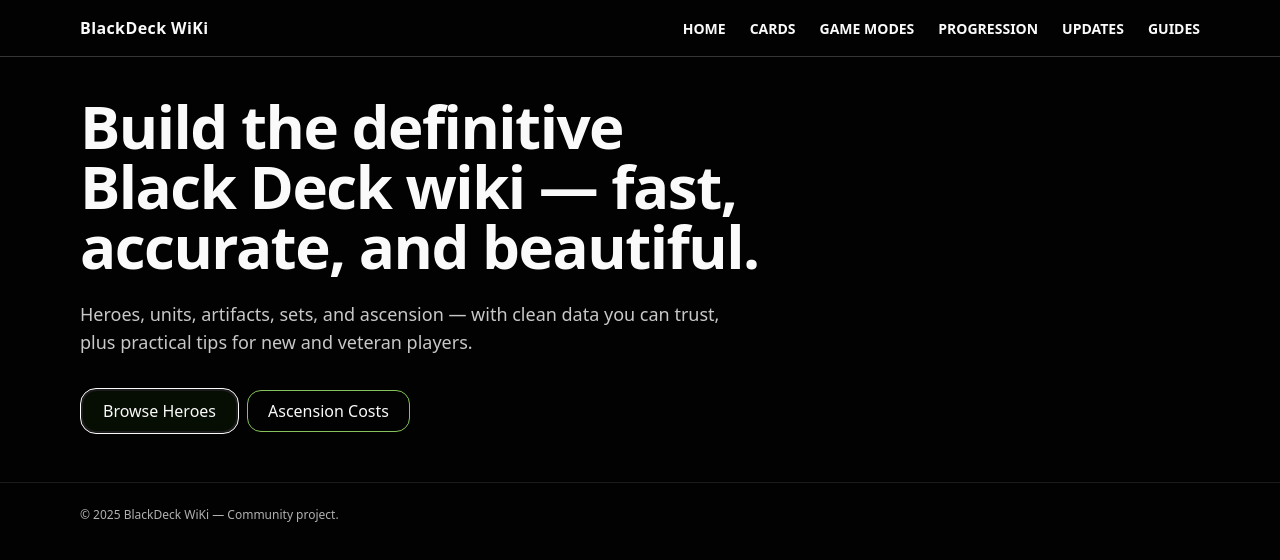
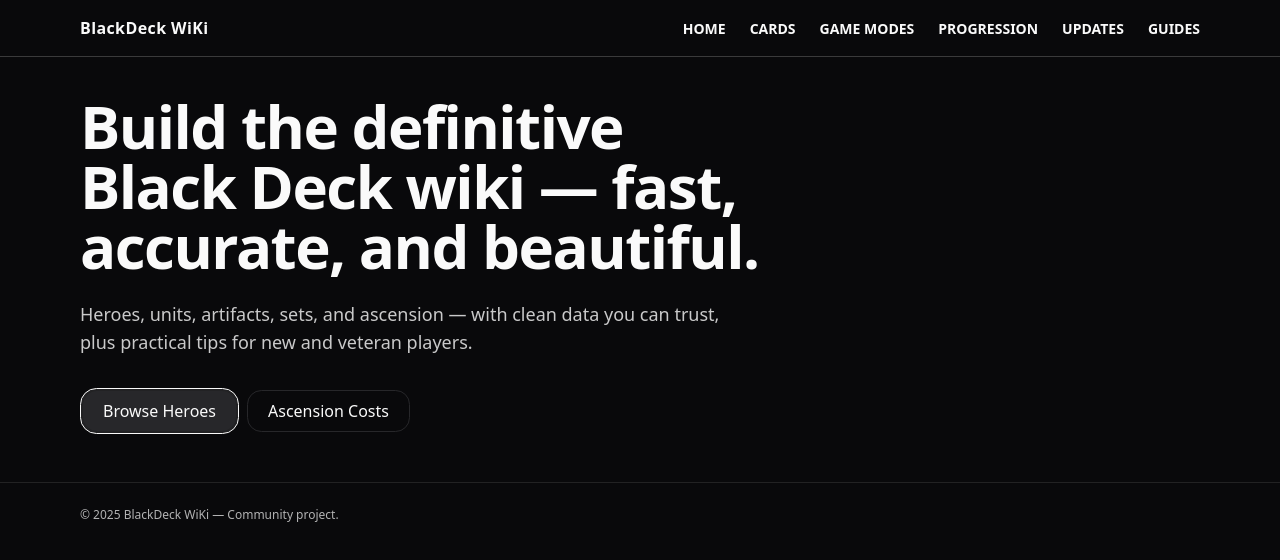
Before and after one commit to shahenwaz/blackdeck_wiki, a Next.js app: page / in a window 1280 px wide. Shown: the top 560 px of the page. Built offline with nearby package versions, Linux system fonts and the light colour scheme.

Commit message:
feat(theme): adopt Shadcn Violet OKLCH palette + full token exposure (charts, sidebar), keep force-dark and existing helpers

```diff
--- a/app/globals.css
+++ b/app/globals.css
@@ -4,63 +4,104 @@
 @custom-variant dark (&:is(.dark *));
 
 /* =========
-   Design tokens (OKLCH)
+   Design tokens (OKLCH) – Shadcn/Violet
    ========= */
 :root {
-  /* Light defaults */
+  --radius: 0.65rem;
+
+  /* Light (kept for future theme toggle) */
   --background: oklch(1 0 0);
-  --foreground: oklch(0.145 0 0);
+  --foreground: oklch(0.141 0.005 285.823);
 
-  --primary: oklch(0.7 0.15 134);
-  --primary-foreground: oklch(1 0 0);
+  --card: oklch(1 0 0);
+  --card-foreground: oklch(0.141 0.005 285.823);
 
-  --secondary: oklch(0.92 0.05 134);
-  --secondary-foreground: oklch(0.1 0 0);
+  --popover: oklch(1 0 0);
+  --popover-foreground: oklch(0.141 0.005 285.823);
 
-  --muted: oklch(0.96 0 0);
-  --muted-foreground: oklch(0.45 0 0);
+  --primary: oklch(0.606 0.25 292.717);
+  --primary-foreground: oklch(0.969 0.016 293.756);
 
-  --accent: oklch(0.7 0.15 134);
-  --accent-foreground: oklch(1 0 0);
+  --secondary: oklch(0.967 0.001 286.375);
+  --secondary-foreground: oklch(0.21 0.006 285.885);
 
-  --card: var(--background);
-  --card-foreground: var(--foreground);
-  --popover: var(--background);
-  --popover-foreground: var(--foreground);
-  --border: oklch(0.88 0 0);
-  --input: oklch(0.88 0 0);
-  --ring: var(--accent);
+  --muted: oklch(0.967 0.001 286.375);
+  --muted-foreground: oklch(0.552 0.016 285.938);
 
-  --radius: 0.625rem;
+  --accent: oklch(0.967 0.001 286.375);
+  --accent-foreground: oklch(0.21 0.006 285.885);
+
+  --destructive: oklch(0.577 0.245 27.325);
+
+  --border: oklch(0.92 0.004 286.32);
+  --input: oklch(0.92 0.004 286.32);
+  --ring: oklch(0.606 0.25 292.717);
+
+  /* Charts & Sidebar (for shadcn blocks) */
+  --chart-1: oklch(0.646 0.222 41.116);
+  --chart-2: oklch(0.6 0.118 184.704);
+  --chart-3: oklch(0.398 0.07 227.392);
+  --chart-4: oklch(0.828 0.189 84.429);
+  --chart-5: oklch(0.769 0.188 70.08);
+
+  --sidebar: oklch(0.985 0 0);
+  --sidebar-foreground: oklch(0.141 0.005 285.823);
+  --sidebar-primary: oklch(0.606 0.25 292.717);
+  --sidebar-primary-foreground: oklch(0.969 0.016 293.756);
+  --sidebar-accent: oklch(0.967 0.001 286.375);
+  --sidebar-accent-foreground: oklch(0.21 0.006 285.885);
+  --sidebar-border: oklch(0.92 0.004 286.32);
+  --sidebar-ring: oklch(0.606 0.25 292.717);
 }
 
 /* =========
-   Force DARK
+   Dark (force by adding class="dark" on <html>)
    ========= */
 .dark,
 [data-theme="dark"] {
-  --background: oklch(0.09 0 0);
+  color-scheme: dark;
+
+  --background: oklch(0.141 0.005 285.823);
   --foreground: oklch(0.985 0 0);
 
-  --primary: oklch(0.75 0.15 134);
-  --primary-foreground: oklch(0.1 0 0);
+  --card: oklch(0.21 0.006 285.885);
+  --card-foreground: oklch(0.985 0 0);
 
-  --secondary: oklch(0.25 0.05 134);
+  --popover: oklch(0.21 0.006 285.885);
+  --popover-foreground: oklch(0.985 0 0);
+
+  --primary: oklch(0.541 0.281 293.009);
+  --primary-foreground: oklch(0.969 0.016 293.756);
+
+  --secondary: oklch(0.274 0.006 286.033);
   --secondary-foreground: oklch(0.985 0 0);
 
-  --muted: oklch(0.15 0.03 134);
-  --muted-foreground: oklch(0.7 0 0);
+  --muted: oklch(0.274 0.006 286.033);
+  --muted-foreground: oklch(0.705 0.015 286.067);
 
-  --accent: oklch(0.75 0.15 134);
-  --accent-foreground: oklch(0.86 0 0);
+  --accent: oklch(0.274 0.006 286.033);
+  --accent-foreground: oklch(0.985 0 0);
 
-  --card: var(--background);
-  --card-foreground: var(--foreground);
-  --popover: var(--background);
-  --popover-foreground: var(--foreground);
-  --border: oklch(0.2 0 0);
-  --input: oklch(0.2 0 0);
-  --ring: var(--accent);
+  --destructive: oklch(0.704 0.191 22.216);
+
+  --border: oklch(1 0 0 / 10%);
+  --input: oklch(1 0 0 / 15%);
+  --ring: oklch(0.541 0.281 293.009);
+
+  --chart-1: oklch(0.488 0.243 264.376);
+  --chart-2: oklch(0.696 0.17 162.48);
+  --chart-3: oklch(0.769 0.188 70.08);
+  --chart-4: oklch(0.627 0.265 303.9);
+  --chart-5: oklch(0.645 0.246 16.439);
+
+  --sidebar: oklch(0.21 0.006 285.885);
+  --sidebar-foreground: oklch(0.985 0 0);
+  --sidebar-primary: oklch(0.541 0.281 293.009);
+  --sidebar-primary-foreground: oklch(0.969 0.016 293.756);
+  --sidebar-accent: oklch(0.274 0.006 286.033);
+  --sidebar-accent-foreground: oklch(0.985 0 0);
+  --sidebar-border: oklch(1 0 0 / 10%);
+  --sidebar-ring: oklch(0.541 0.281 293.009);
 }
 
 /* =========
@@ -170,13 +211,17 @@
   background: transparent;
 }
 
-/* Tailwind theme exposure */
+/* =========
+   Tailwind theme exposure (v4)
+   ========= */
 @theme inline {
+  /* radii */
   --radius-sm: calc(var(--radius) - 4px);
   --radius-md: calc(var(--radius) - 2px);
   --radius-lg: var(--radius);
   --radius-xl: calc(var(--radius) + 4px);
 
+  /* core */
   --color-background: var(--background);
   --color-foreground: var(--foreground);
   --color-card: var(--card);
@@ -194,4 +239,21 @@
   --color-border: var(--border);
   --color-input: var(--input);
   --color-ring: var(--ring);
+
+  /* charts */
+  --color-chart-1: var(--chart-1);
+  --color-chart-2: var(--chart-2);
+  --color-chart-3: var(--chart-3);
+  --color-chart-4: var(--chart-4);
+  --color-chart-5: var(--chart-5);
+
+  /* sidebar */
+  --color-sidebar: var(--sidebar);
+  --color-sidebar-foreground: var(--sidebar-foreground);
+  --color-sidebar-primary: var(--sidebar-primary);
+  --color-sidebar-primary-foreground: var(--sidebar-primary-foreground);
+  --color-sidebar-accent: var(--sidebar-accent);
+  --color-sidebar-accent-foreground: var(--sidebar-accent-foreground);
+  --color-sidebar-border: var(--sidebar-border);
+  --color-sidebar-ring: var(--sidebar-ring);
 }
```
